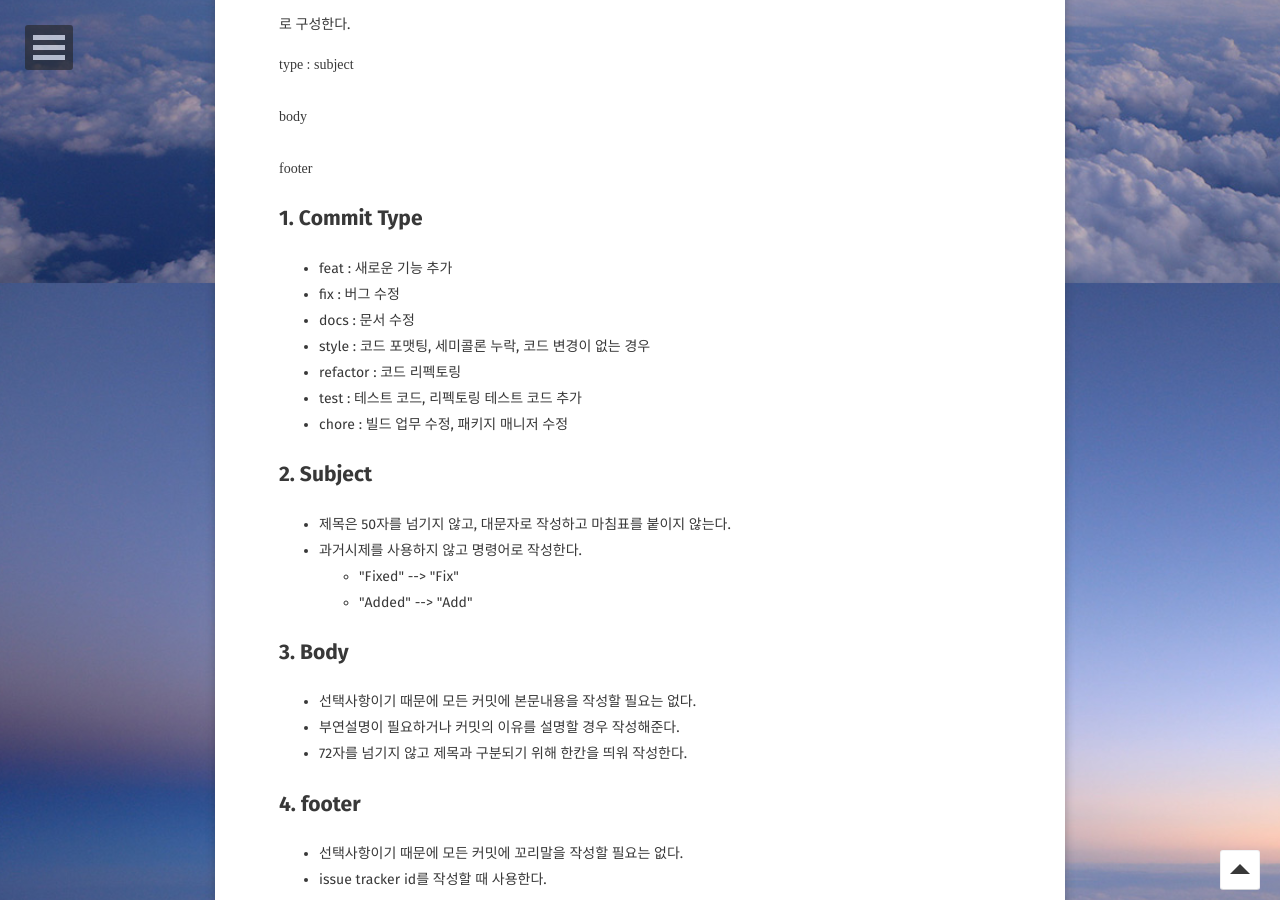
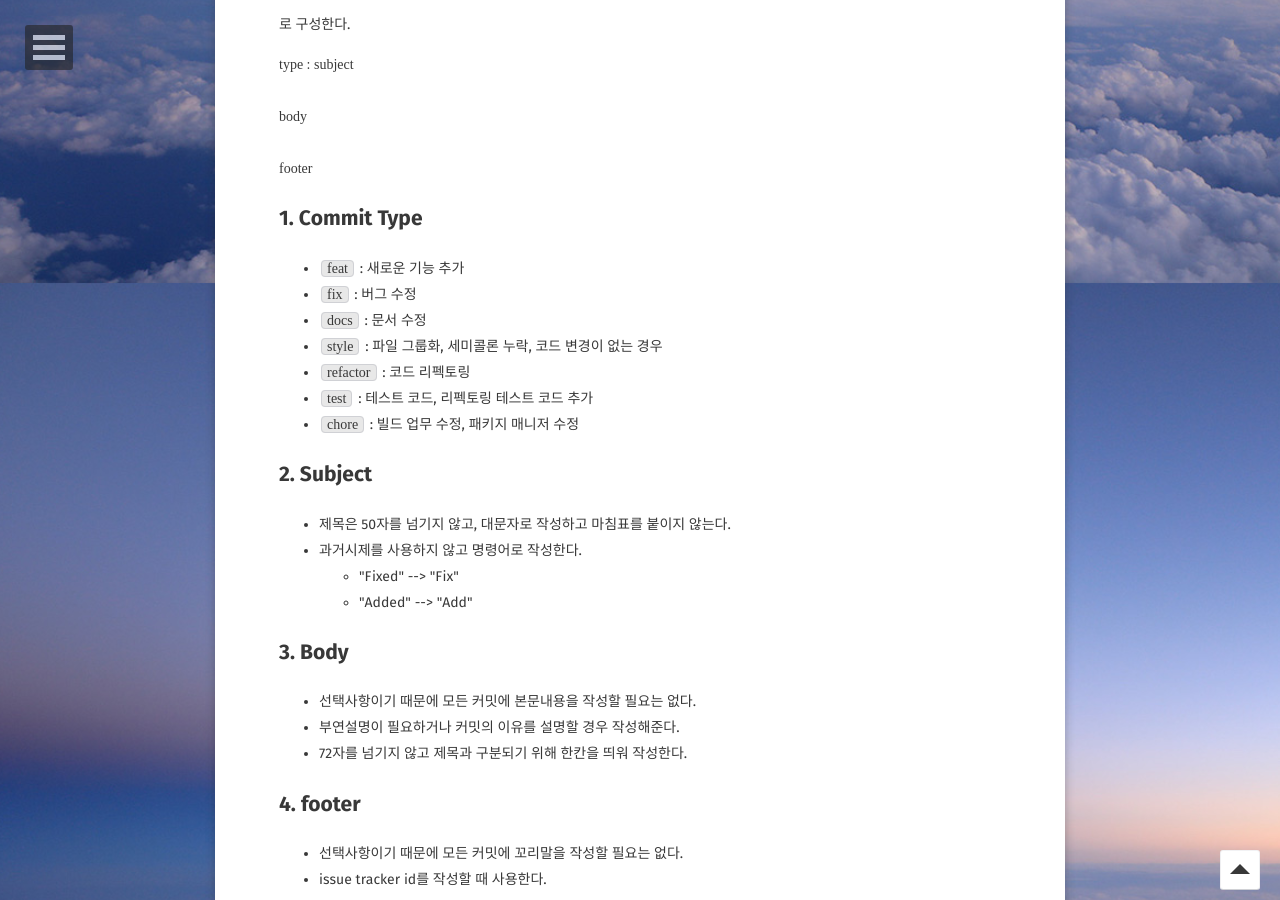
Before and after one commit to DanJeong-KR/changSic.github.io, a Jekyll site: the page built from _posts/2019-07-10-CommitMessage.md, in a window 1280 px wide and 900 px high, scrolled down 617 px. Built offline with Jekyll 4.4.1, drawn with Linux system fonts in a browser that asks for light colours; some web fonts are replaced; comment, search, counter and statistics services are not loaded.

Commit message:
docs Edit CommitMessage.md

```diff
--- a/_posts/2019-07-10-CommitMessageConvention.md
+++ b/_posts/2019-07-10-CommitMessage.md
@@ -27,15 +27,16 @@ body
 footer
 </code></pre>
 <h2 id="2-commit-type" md-pos="223-237"><a href="#2-commit-type" name="2-commit-type" class="anchor"><span class="octicon octicon-link"></span></a>1. Commit Type</h2>
-<ul>
-  <li md-pos="238-257">feat : 새로운 기능 추가</li>
-  <li md-pos="257-271">fix : 버그 수정</li>
-  <li md-pos="271-286">docs : 문서 수정</li>
-  <li md-pos="286-326">style : 코드 포맷팅, 세미콜론 누락, 코드 변경이 없는 경우</li>
-  <li md-pos="326-347">refactor : 코드 리펙토링</li>
-  <li md-pos="347-379">test : 테스트 코드, 리펙토링 테스트 코드 추가</li>
-  <li md-pos="379-410">chore : 빌드 업무 수정, 패키지 매니저 수정</li>
-</ul>
+
+* `feat` : 새로운 기능 추가
+* `fix` : 버그 수정
+* `docs` : 문서 수정
+* `style` : 파일 그룹화, 세미콜론 누락, 코드 변경이 없는 경우
+* `refactor` : 코드 리펙토링
+* `test` : 테스트 코드, 리펙토링 테스트 코드 추가
+* `chore` : 빌드 업무 수정, 패키지 매니저 수정
+
+
 <h2 id="3-subject" md-pos="414-424"><a href="#3-subject" name="3-subject" class="anchor"><span class="octicon octicon-link"></span></a>2. Subject</h2>
 <ul>
   <li md-pos="426-469">제목은 50자를 넘기지 않고, 대문자로 작성하고 마침표를 붙이지 않는다.</li>
```
